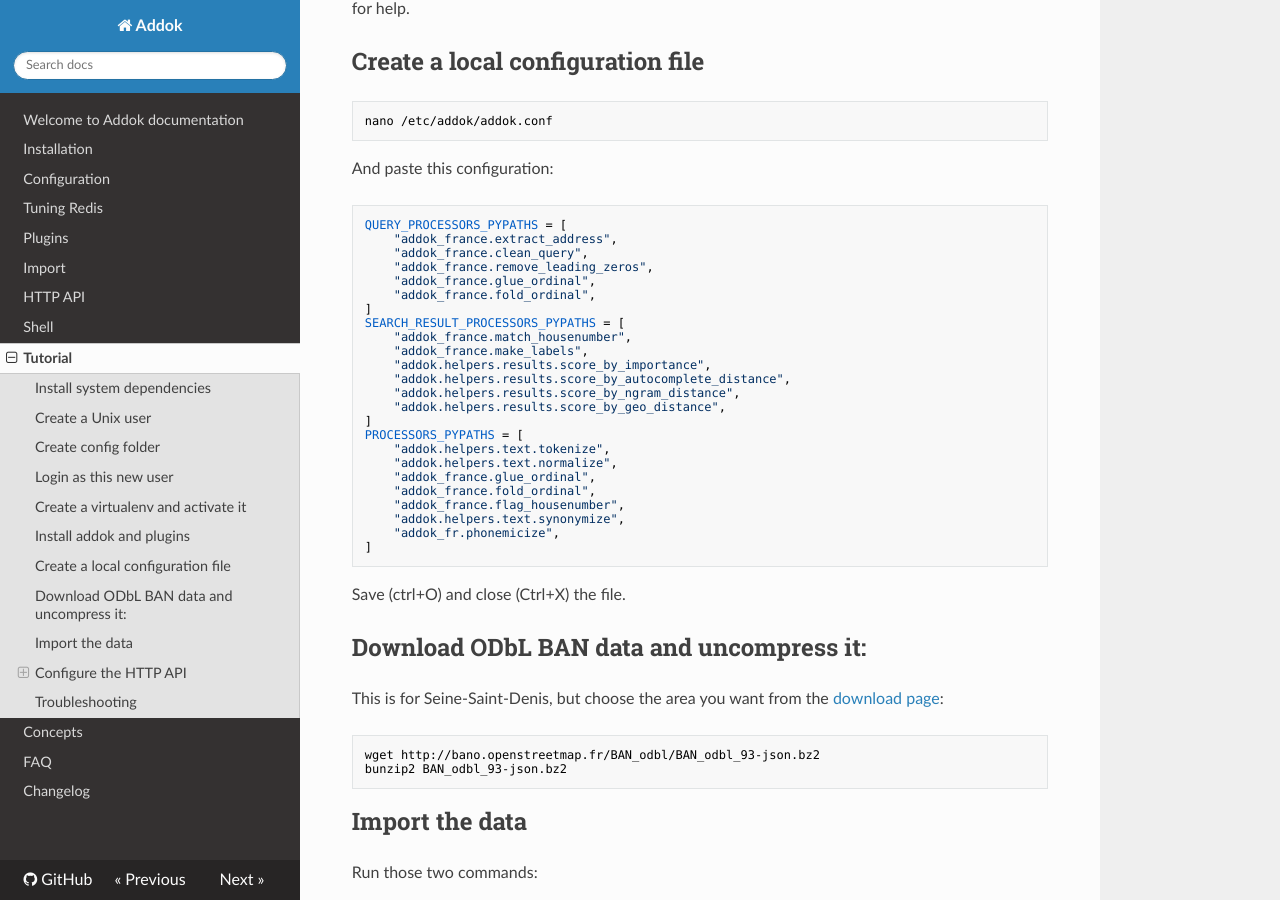
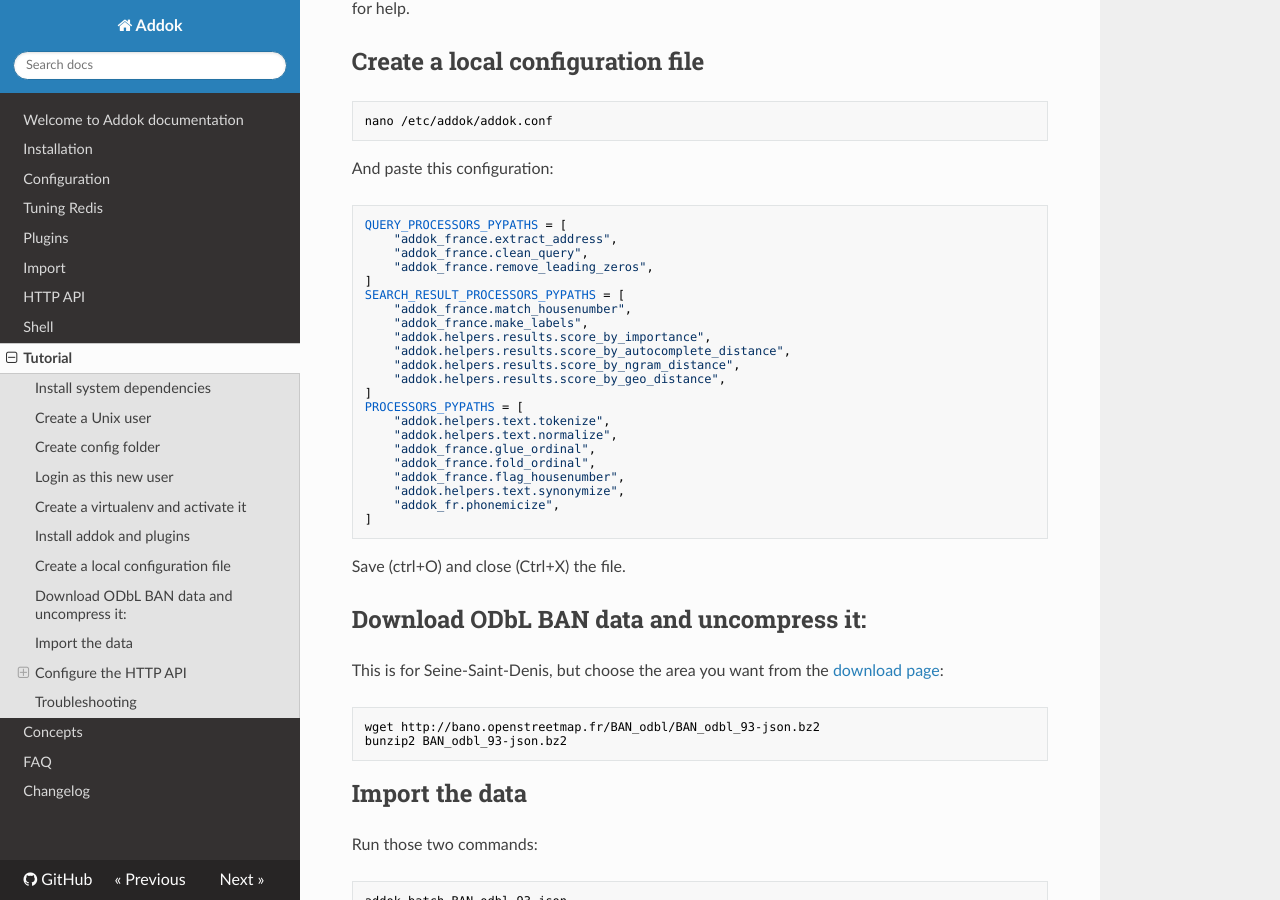
Before and after one commit to addok/addok, an MkDocs documentation site: the page built from docs/tutorial.md, in a window 1280 px wide and 900 px high, scrolled down 1454 px. Built offline with MkDocs 1.6.1, drawn with Linux system fonts in a browser that asks for light colours; nearby versions of some CDN libraries; old or Windows-style settings are respelled for this version of MkDocs.

Commit message:
Remove QUERY_PROCESSORS from tutorial

```diff
--- a/docs/tutorial.md
+++ b/docs/tutorial.md
@@ -66,8 +66,6 @@
     "addok_france.extract_address",
     "addok_france.clean_query",
     "addok_france.remove_leading_zeros",
-    "addok_france.glue_ordinal",
-    "addok_france.fold_ordinal",
 ]
 SEARCH_RESULT_PROCESSORS_PYPATHS = [
     "addok_france.match_housenumber",
```
